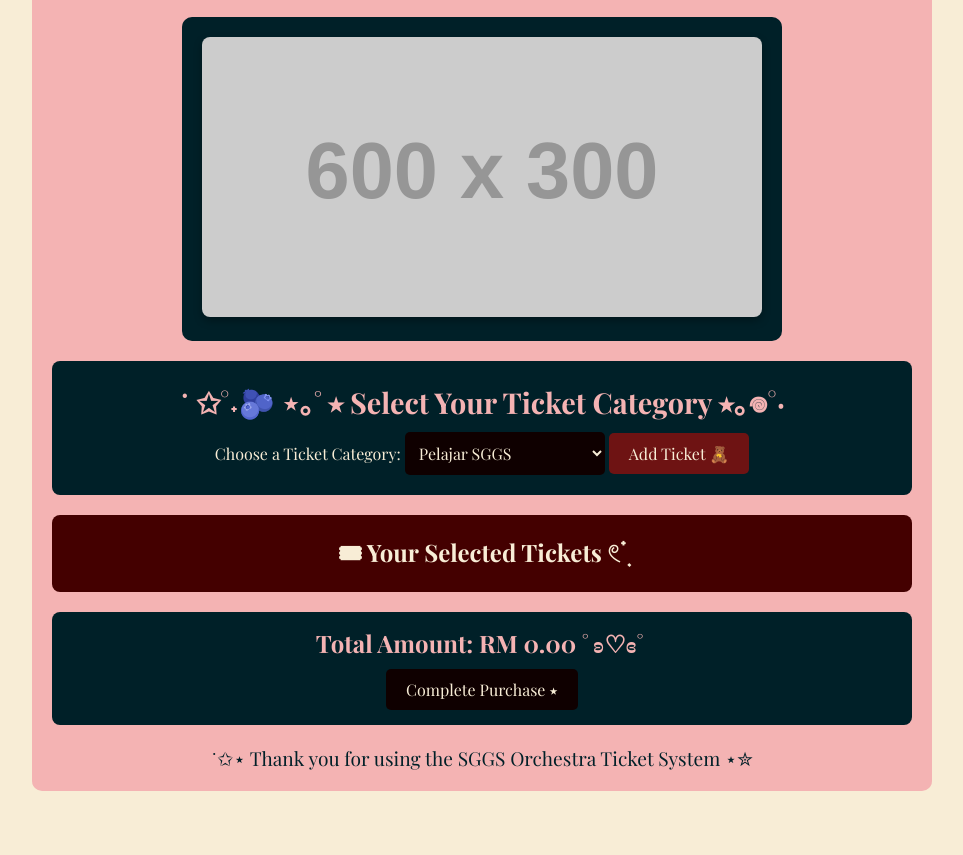
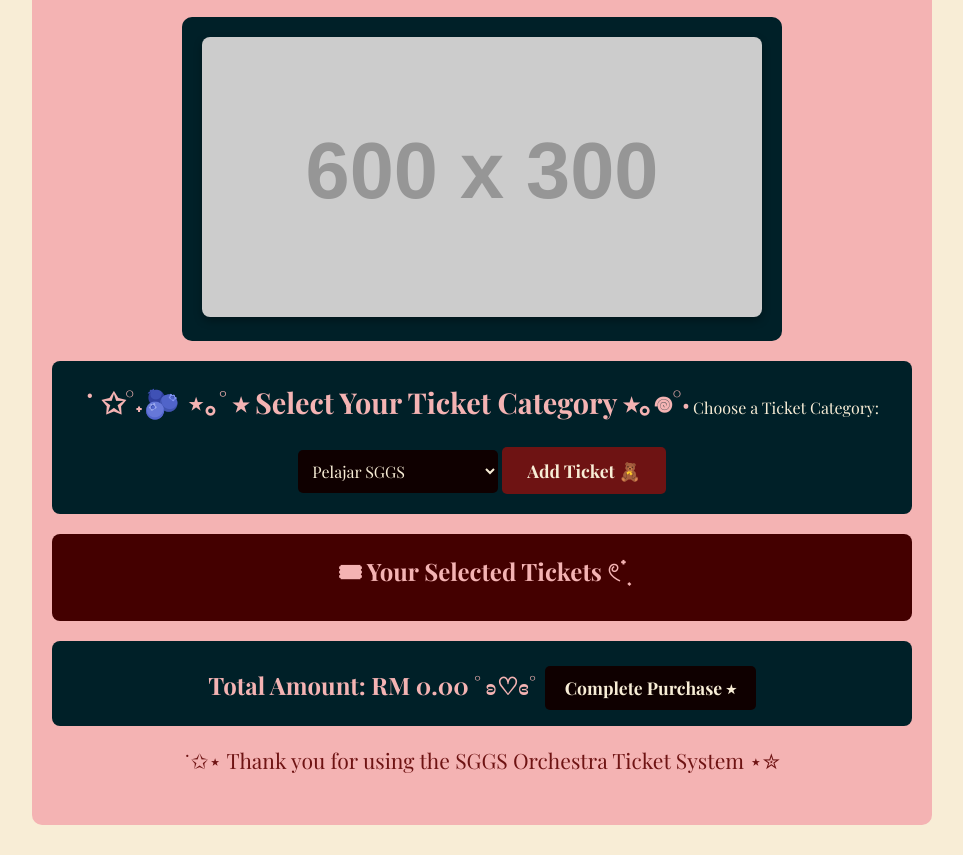
Before and after one commit to Kioshi-Nakamura/Buy-Tickets-For-SGGS-Orchestra, a plain HTML site: page index.html in a window 1280 px wide. Shown: the part 232-1087 px from the top of the page, without its empty margins (158-1121 px from the left). Before the commit the page ends 1053 px from the top, so only its background shows below. Drawn offline with nearby package versions, Linux system fonts and the light colour scheme; placeholder pictures from the web are drawn by us.

Commit message:
Update styles.css

```diff
--- a/styles.css
+++ b/styles.css
@@ -28,6 +28,7 @@
     color: #6E1313;
     font-size: 2.5em;
     margin-bottom: 20px;
+    text-decoration: underline;
 }
 
 /* Image Frame Section */
@@ -61,6 +62,7 @@
 .ticket-selection h2 {
     font-size: 1.8em;
     color: #F4B3B3;
+    margin-bottom: 15px;
 }
 
 select, button {
@@ -101,6 +103,7 @@
 
 .ticket-list h3 {
     font-size: 1.5em;
+    color: #F4B3B3;
 }
 
 /* Total Section */
@@ -135,4 +138,27 @@
     margin-top: 20px;
     font-size: 1.2em;
     color: #002028;
+    margin-bottom: 30px;
 }
+
+/* Decorative styling for icons */
+h2, h3, button {
+    display: inline-block;
+    font-weight: bold;
+}
+
+h3 {
+    font-size: 1.6em;
+    margin-bottom: 10px;
+}
+
+/* Symbols in Buttons */
+button {
+    font-size: 1.1em;
+    padding: 12px 25px;
+}
+
+footer p {
+    font-size: 1.1em;
+    color: #6E1313;
+}
```
